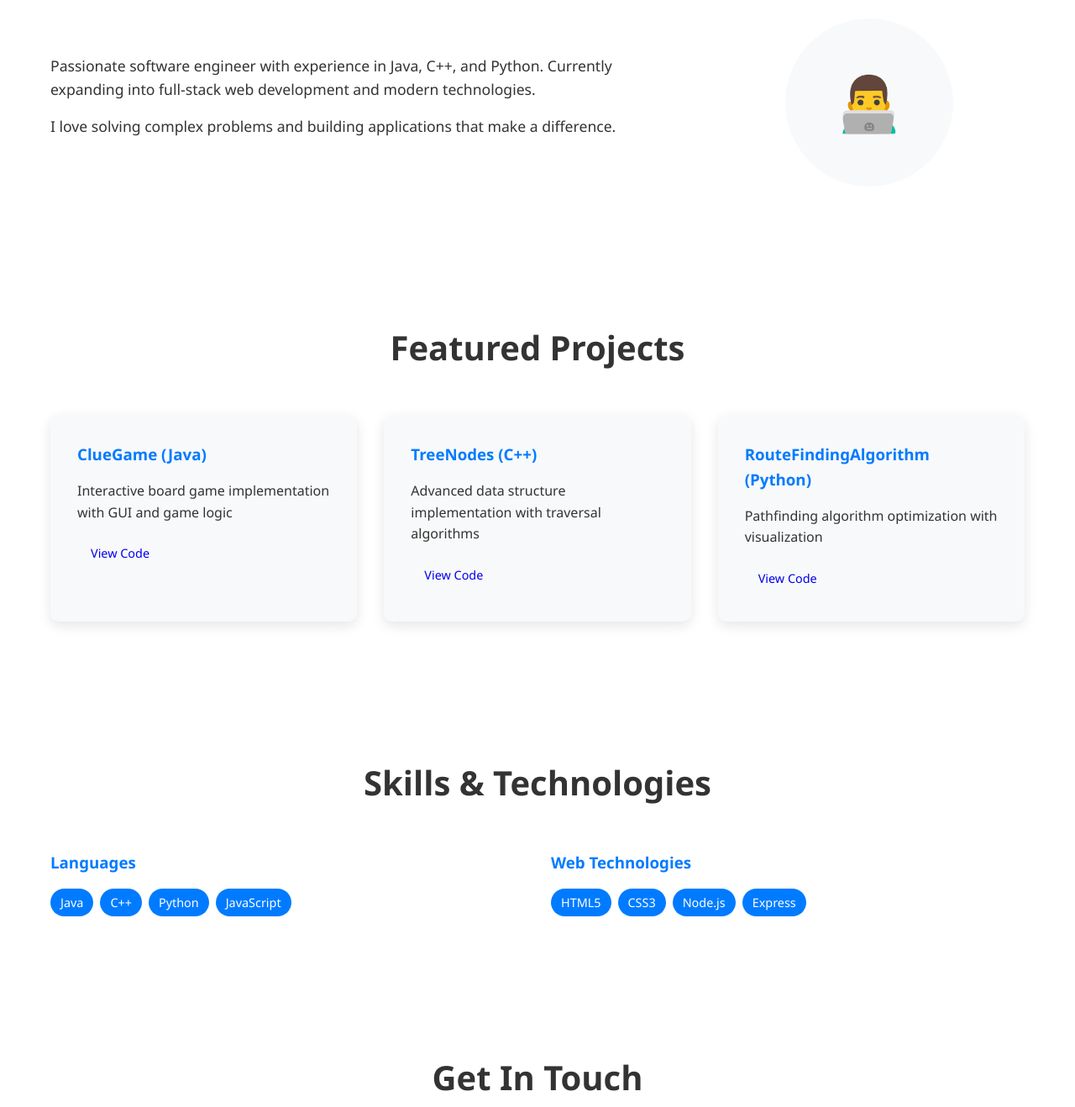
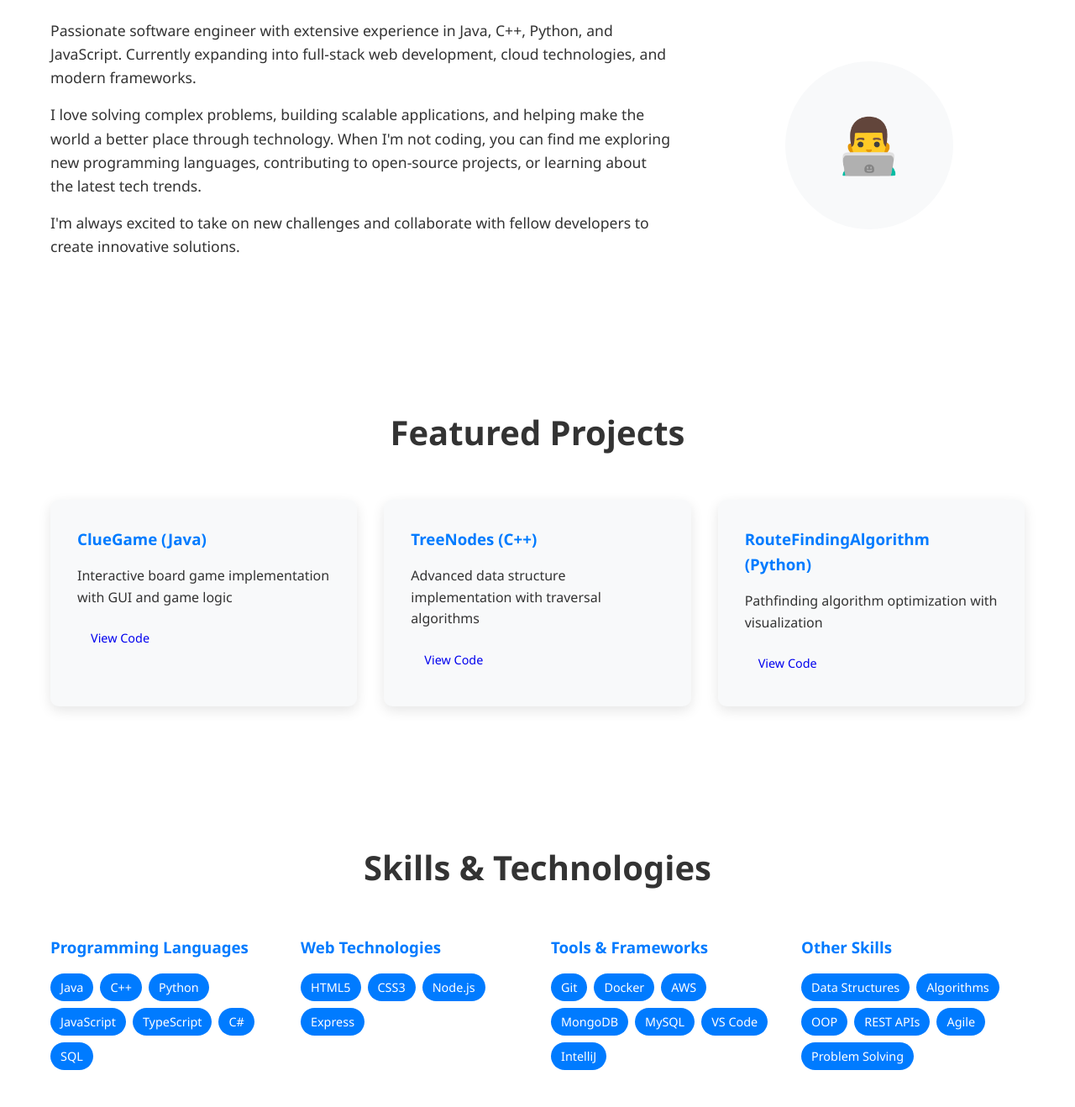
Before and after one commit to Jazzboy2567/portfolio-website, a website: page index.html in a window 1280 px wide. Shown: the part 1040-2358 px from the top of the page at 84% size. Drawn offline with Linux system fonts and the light colour scheme.

Commit message:
updated Vercel file

```diff
--- a/index.html
+++ b/index.html
@@ -3,13 +3,13 @@
 <head>
     <meta charset="UTF-8">
     <meta name="viewport" content="width=device-width, initial-scale=1.0">
-    <title>Jazzboy2567 - Software Engineer</title>
+    <title>Matthew Nielsen - Software Engineer</title>
     <link rel="stylesheet" href="styles.css">
 </head>
 <body>
     <nav class="navbar">
         <div class="nav-container">
-            <a href="#home" class="nav-logo">Jazzboy2567</a>
+            <a href="#home" class="nav-logo">Matthew Nielsen</a>
             <ul class="nav-menu">
                 <li><a href="#home">Home</a></li>
                 <li><a href="#about">About</a></li>
@@ -26,7 +26,7 @@
     <main>
         <section id="home" class="hero">
             <div class="hero-content">
-                <h1>Hi, I'm Jazzboy2567</h1>
+                <h1>Hi, I'm Matthew Nielsen</h1>
                 <p class="hero-subtitle">Software Engineer & Problem Solver</p>
                 <p class="hero-description">Building innovative solutions with Java, C++, Python, and expanding into modern web technologies</p>
                 <div class="hero-buttons">
@@ -41,8 +41,9 @@
                 <h2>About Me</h2>
                 <div class="about-content">
                     <div class="about-text">
-                        <p>Passionate software engineer with experience in Java, C++, and Python. Currently expanding into full-stack web development and modern technologies.</p>
-                        <p>I love solving complex problems and building applications that make a difference.</p>
+                        <p>Passionate software engineer with extensive experience in Java, C++, Python, and JavaScript. Currently expanding into full-stack web development, cloud technologies, and modern frameworks.</p>
+                        <p>I love solving complex problems, building scalable applications, and helping make the world a better place through technology. When I'm not coding, you can find me exploring new programming languages, contributing to open-source projects, or learning about the latest tech trends.</p>
+                        <p>I'm always excited to take on new challenges and collaborate with fellow developers to create innovative solutions.</p>
                     </div>
                     <div class="about-image">
                         <div class="placeholder-image">👨‍💻</div>
@@ -85,12 +86,15 @@
                 <h2>Skills & Technologies</h2>
                 <div class="skills-grid">
                     <div class="skill-category">
-                        <h3>Languages</h3>
+                        <h3>Programming Languages</h3>
                         <div class="skill-tags">
                             <span class="skill-tag">Java</span>
                             <span class="skill-tag">C++</span>
                             <span class="skill-tag">Python</span>
                             <span class="skill-tag">JavaScript</span>
+                            <span class="skill-tag">TypeScript</span>
+                            <span class="skill-tag">C#</span>
+                            <span class="skill-tag">SQL</span>
                         </div>
                     </div>
                     <div class="skill-category">
@@ -100,6 +104,29 @@
                             <span class="skill-tag">CSS3</span>
                             <span class="skill-tag">Node.js</span>
                             <span class="skill-tag">Express</span>
+                        </div>
+                    </div>
+                    <div class="skill-category">
+                        <h3>Tools & Frameworks</h3>
+                        <div class="skill-tags">
+                            <span class="skill-tag">Git</span>
+                            <span class="skill-tag">Docker</span>
+                            <span class="skill-tag">AWS</span>
+                            <span class="skill-tag">MongoDB</span>
+                            <span class="skill-tag">MySQL</span>
+                            <span class="skill-tag">VS Code</span>
+                            <span class="skill-tag">IntelliJ</span>
+                        </div>
+                    </div>
+                    <div class="skill-category">
+                        <h3>Other Skills</h3>
+                        <div class="skill-tags">
+                            <span class="skill-tag">Data Structures</span>
+                            <span class="skill-tag">Algorithms</span>
+                            <span class="skill-tag">OOP</span>
+                            <span class="skill-tag">REST APIs</span>
+                            <span class="skill-tag">Agile</span>
+                            <span class="skill-tag">Problem Solving</span>
                         </div>
                     </div>
                 </div>
@@ -130,7 +157,7 @@
 
     <footer>
         <div class="container">
-            <p>&copy; 2024 Jazzboy2567. All rights reserved.</p>
+            <p>&copy; 2025 Jazzboy2567. All rights reserved.</p>
         </div>
     </footer>
 
--- a/script.js
+++ b/script.js
@@ -104,8 +104,14 @@ document.querySelectorAll('.project-card, .skill-category').forEach(el => {
 // Navbar scroll effect
 window.addEventListener('scroll', function() {
     const navbar = document.querySelector('.navbar');
+    const currentTheme = document.body.getAttribute('data-theme');
+
     if (window.scrollY > 100) {
-        navbar.style.backgroundColor = 'rgba(248, 249, 250, 0.95)';
+        if (currentTheme === 'dark') {
+            navbar.style.backgroundColor = 'rgba(45, 45, 45, 0.95)';
+        } else {
+            navbar.style.backgroundColor = 'rgba(248, 249, 250, 0.95)';
+        }
         navbar.style.backdropFilter = 'blur(10px)';
     } else {
         navbar.style.backgroundColor = 'var(--card-bg)';
--- a/styles.css
+++ b/styles.css
@@ -246,7 +246,7 @@ section h2 {
 /* Skills Section */
 .skills-grid {
     display: grid;
-    grid-template-columns: repeat(auto-fit, minmax(250px, 1fr));
+    grid-template-columns: repeat(auto-fit, minmax(200px, 1fr));
     gap: 2rem;
 }
 
```
Also changed, not shown: vercel.json.
